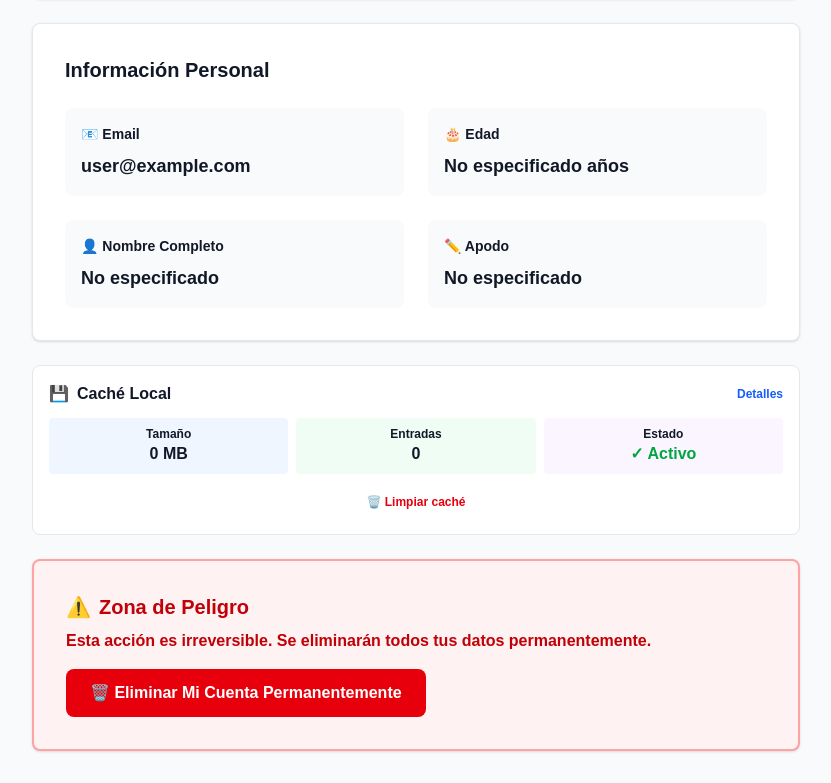
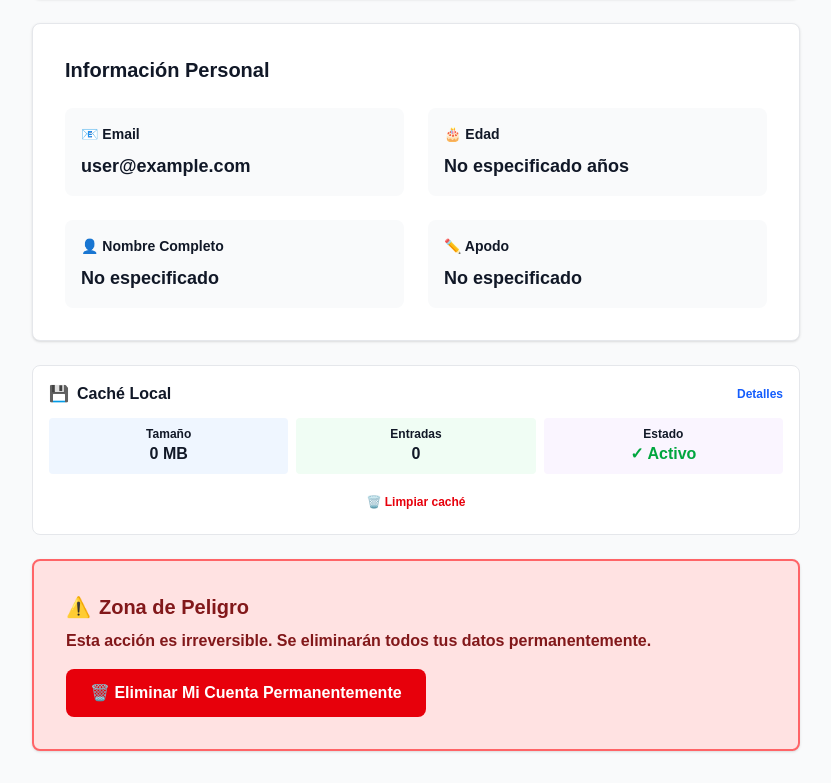
Before and after one commit to vargasabarcavictormanuel073-jpg/Planiverse, a Next.js app in the folder AppNylaMovil/: page /profile in a window 1280 px wide. Shown: the part 259-1042 px from the top of the page, without its empty margins (224-1055 px from the left). Built offline with nearby package versions, Linux system fonts and the light colour scheme; no server answers; the database is empty; sample sign-in values are in the browser's storage.

Commit message:
fix: make delete account section more visible with darker colors

```diff
--- a/AppNylaMovil/app/profile/page.tsx
+++ b/AppNylaMovil/app/profile/page.tsx
@@ -233,11 +233,11 @@ export default function ProfilePage() {
         <CacheStats />
 
         {/* Sección de peligro - Eliminar cuenta */}
-        <div className="bg-red-50 dark:bg-red-900/20 rounded-lg shadow-sm border-2 border-red-300 dark:border-red-800 p-8 mt-6">
-          <h3 className="text-xl font-bold text-red-700 dark:text-red-100 mb-2 flex items-center gap-2">
+        <div className="bg-red-100 dark:bg-red-900/20 rounded-lg shadow-sm border-2 border-red-400 dark:border-red-800 p-8 mt-6">
+          <h3 className="text-xl font-bold text-red-900 dark:text-red-100 mb-2 flex items-center gap-2">
             <span>⚠️</span> Zona de Peligro
           </h3>
-          <p className="text-red-700 dark:text-red-200 mb-4 font-semibold">
+          <p className="text-red-900 dark:text-red-200 mb-4 font-bold">
             Esta acción es irreversible. Se eliminarán todos tus datos permanentemente.
           </p>
 
```
